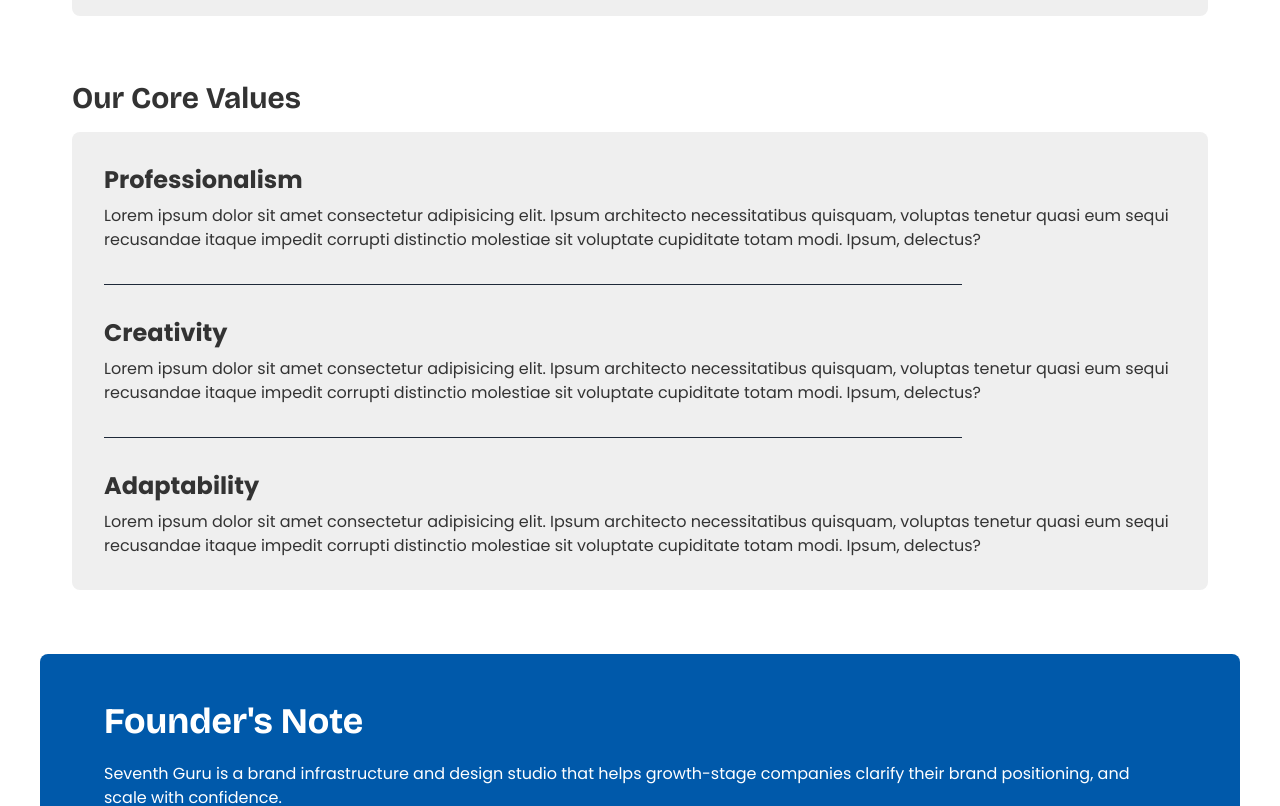
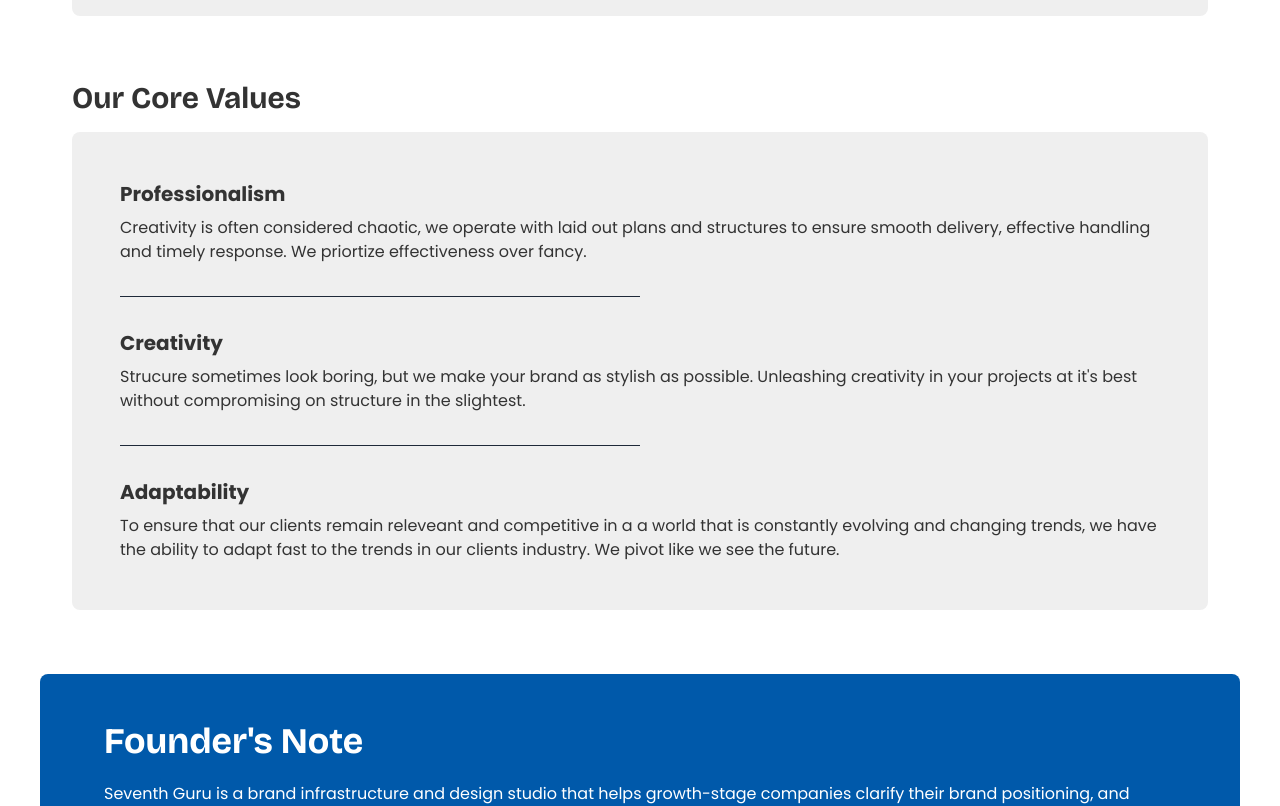
Before and after one commit to Thatboycalledolar/seventh-guru-website, a React (Vite) app: page /About in a window 1280 px wide. Shown: the part 1340-2146 px from the top of the page. Built offline with nearby package versions, Linux system fonts and the light colour scheme.

Commit message:
about and footer fix 2

```diff
--- a/src/components/Footer.jsx
+++ b/src/components/Footer.jsx
@@ -8,7 +8,7 @@ export default function Footer() {
       <div className="bg-white/20 py-14 px-6 flex flex-col items-center rounded-lg gap-8 w-full max-w-300">
         <div className="text-white text-center gap-2 flex flex-col items-center">
           <h3 className="text-3xl md:text-4xl max-w-160 font-bold leading-1.2 tracking-tighter">The Growth you envision for your brand needs structure</h3>
-          <p className="text-sm font-body">Work with us, fill up our short application and get on that call today</p>
+          <p className="text-sm font-body">Fill up our short application, let's see if we are a fit.</p>
         </div>
         <MainBtn text="Apply to work with us" link="/Apply" />
       </div>
--- a/src/pages/About.jsx
+++ b/src/pages/About.jsx
@@ -14,13 +14,13 @@ export default function About() {
         <div className="flex flex-col text-(--text-color) w-full mb-16 ">
           <div className="flex flex-col mb-4 ">
             <h2 className="text-3xl font-bold ">What Drives Us</h2>
-            <p className="text-md">(Mission and Vision)</p>
+            <p className="text-base">(Mission and Vision)</p>
           </div>
-          <div className="bg-(--background-color) p-8 text-md rounded-lg flex flex-col gap-2 font-body">
-             <p >
+          <div className="bg-(--background-color) p-8 text-sm md:text-base rounded-lg flex flex-col gap-2 font-body">
+             <p>
               Our Mission is to build brand systems that create clarity,       command authority, and unlock scalable growth for ambitious   companies worldwide. We exist to transform fragmented ideas and visuals into cohesive identities that bring about trust and guarantees long term growth and scalability.
             </p>
-             <p >
+             <p>
               We envision to become a globally respected brand design and infrastructure studio known for building high-performance brand infrastructures that elevate companies from local relevance to international authority.
             </p>
           </div >
@@ -34,7 +34,7 @@ export default function About() {
           <div className="flex flex-col gap-1 mb-4 ">
             <h2 className="text-3xl font-bold ">Why Strategy/Infrastructure matters</h2>
           </div>
-          <div className="bg-(--background-color) p-8 text-md rounded-lg flex flex-col gap-2 font-body">
+          <div className="bg-(--background-color) p-8 text-sm md:text-base rounded-lg flex flex-col gap-2 font-body">
             <p>
               Strategy separates activity from direction. Without strategy, brands make decisions based on trends, emotion, or short-term pressure which results in inconsistencies like unclear positioning, and fragmented visual identity. This makes the brand’s growth become unstable because the foundation was never properly structured.
             </p>
@@ -53,7 +53,7 @@ export default function About() {
           <div className="flex flex-col gap-1 mb-4 ">
             <h2 className="text-3xl font-bold ">Our Beliefs</h2>
           </div>
-          <div className="bg-(--background-color) p-8 text-md rounded-lg gap-2 flex flex-col font-body">
+          <div className="bg-(--background-color) p-8 text-sm md:text-base rounded-lg gap-2 flex flex-col font-body">
             <ul className="px-4 marker:text-(--primary-color)">
               <li className="list-disc ">Design without <span className="font-bold">strategy</span> causes chaos and unalignment.</li>
               <li className="list-disc">Strategy without <span className="font-bold">execution</span> lives on paper and brings no real results.</li>
@@ -73,24 +73,24 @@ export default function About() {
           <div className="flex flex-col gap-1 mb-4 ">
             <h2 className="text-3xl font-bold ">Our Core Values</h2>
           </div>
-          <div className="bg-(--background-color) p-8 text-md rounded-lg gap-8 flex flex-col font-body">
+          <div className="bg-(--background-color) p-8 md:p-12 text-sm md:text-base rounded-lg gap-8 flex flex-col font-body">
             <div className="flex flex-col">
-              <h3 className="font-bold text-2xl mb-2">Professionalism</h3>
-              <p>Lorem ipsum dolor sit amet consectetur adipisicing elit. Ipsum architecto necessitatibus quisquam, voluptas tenetur quasi eum sequi recusandae itaque impedit corrupti distinctio molestiae sit voluptate cupiditate totam modi. Ipsum, delectus?</p>
+              <h3 className="font-bold text-xl mb-2">Professionalism</h3>
+              <p>Creativity is often considered chaotic, we operate with laid out plans and structures to ensure smooth delivery, effective handling and timely response. We priortize effectiveness over fancy.</p>
             </div>
 
-            <div className="w-[80%] h-px bg-gray-800"></div>
+            <div className="w-[50%] h-px bg-gray-800"></div>
 
             <div className="flex flex-col">
-              <h3 className="font-bold text-2xl mb-2">Creativity</h3>
-              <p>Lorem ipsum dolor sit amet consectetur adipisicing elit. Ipsum architecto necessitatibus quisquam, voluptas tenetur quasi eum sequi recusandae itaque impedit corrupti distinctio molestiae sit voluptate cupiditate totam modi. Ipsum, delectus?</p>
+              <h3 className="font-bold text-xl mb-2">Creativity</h3>
+              <p>Strucure sometimes look boring, but we make your brand as stylish as possible. Unleashing creativity in your projects at it's best without compromising on structure in the slightest.</p>
             </div>
 
-            <div className="w-[80%] h-px bg-gray-800"></div>
+            <div className="w-[50%] h-px bg-gray-800"></div>
 
             <div className="flex flex-col">
-              <h3 className="font-bold text-2xl mb-2">Adaptability</h3>
-              <p>Lorem ipsum dolor sit amet consectetur adipisicing elit. Ipsum architecto necessitatibus quisquam, voluptas tenetur quasi eum sequi recusandae itaque impedit corrupti distinctio molestiae sit voluptate cupiditate totam modi. Ipsum, delectus?</p>
+              <h3 className="font-bold text-xl mb-2">Adaptability</h3>
+              <p>To ensure that our clients remain releveant and competitive in a a world that is constantly evolving and changing trends, we have the ability to adapt fast to the trends in our clients industry. We pivot like we see the future.</p>
             </div>
           </div>
         </div>
@@ -103,17 +103,17 @@ export default function About() {
         <div className="flex flex-col gap-1 mb-4 bg-(--primary-color) text-white py-12 px-8 md:px-16 rounded-lg md:items-start w-full max-w-300 mx-auto">
           <h2 className="text-4xl font-bold mb-4 text-center ">Founder's Note</h2>
           <div className="flex flex-col font-body w-full ">
-            <p className="text-md text-center md:text-start mb-4">
+            <p className="text-sm md:text-base text-center md:text-start mb-4">
             Seventh Guru is a brand infrastructure and design studio that helps growth-stage companies clarify their brand positioning, and scale with confidence.
           </p>
-          <p className="text-md text-center md:text-start mb-4">
+          <p className="text-sm md:text-base text-center md:text-start mb-4">
             We work with founders and teams that understand that design is more than just beautiful visuals, it is strategic leverage for brands when used right.
           </p>
-          <p className="text-md text-center md:text-start mb-4">
+          <p className="text-sm md:text-base text-center md:text-start mb-4">
             Every engagement begins with clarity: who you are, what you stand for, and why you matter.
           </p>
           </div>
-          <p className="font-bold text-(--primary-color) bg-white py-2 px-4 rounded-md text-center md:text-start ">Clients do not come to us for design, They come for direction.</p>
+          <p className="font-bold text-(--primary-color) bg-white py-2 px-4 rounded-md text-center md:text-start text-sm md:text-base">Clients do not come to us for design, They come for direction.</p>
         </div>
       </div>
 
```
